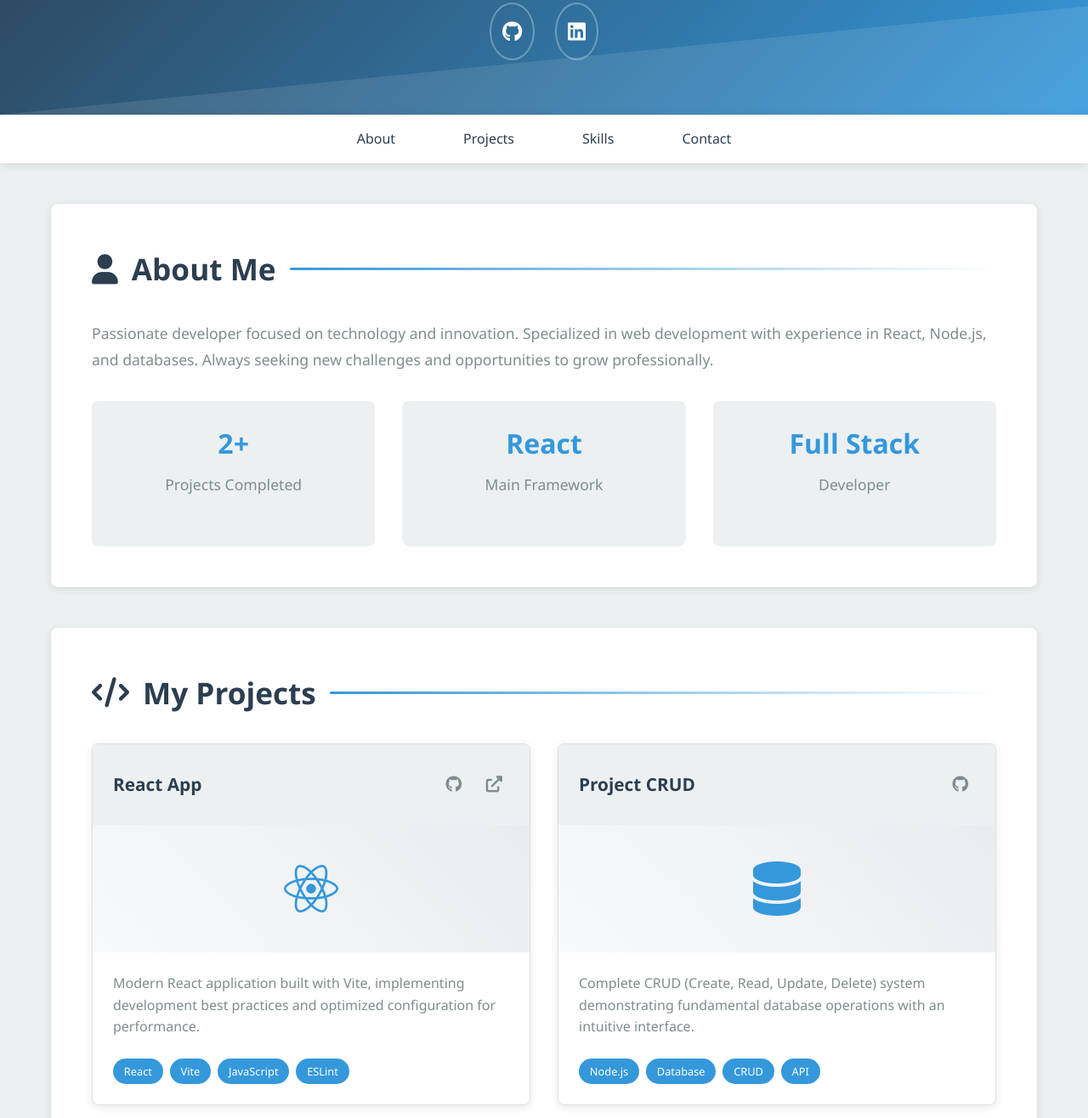
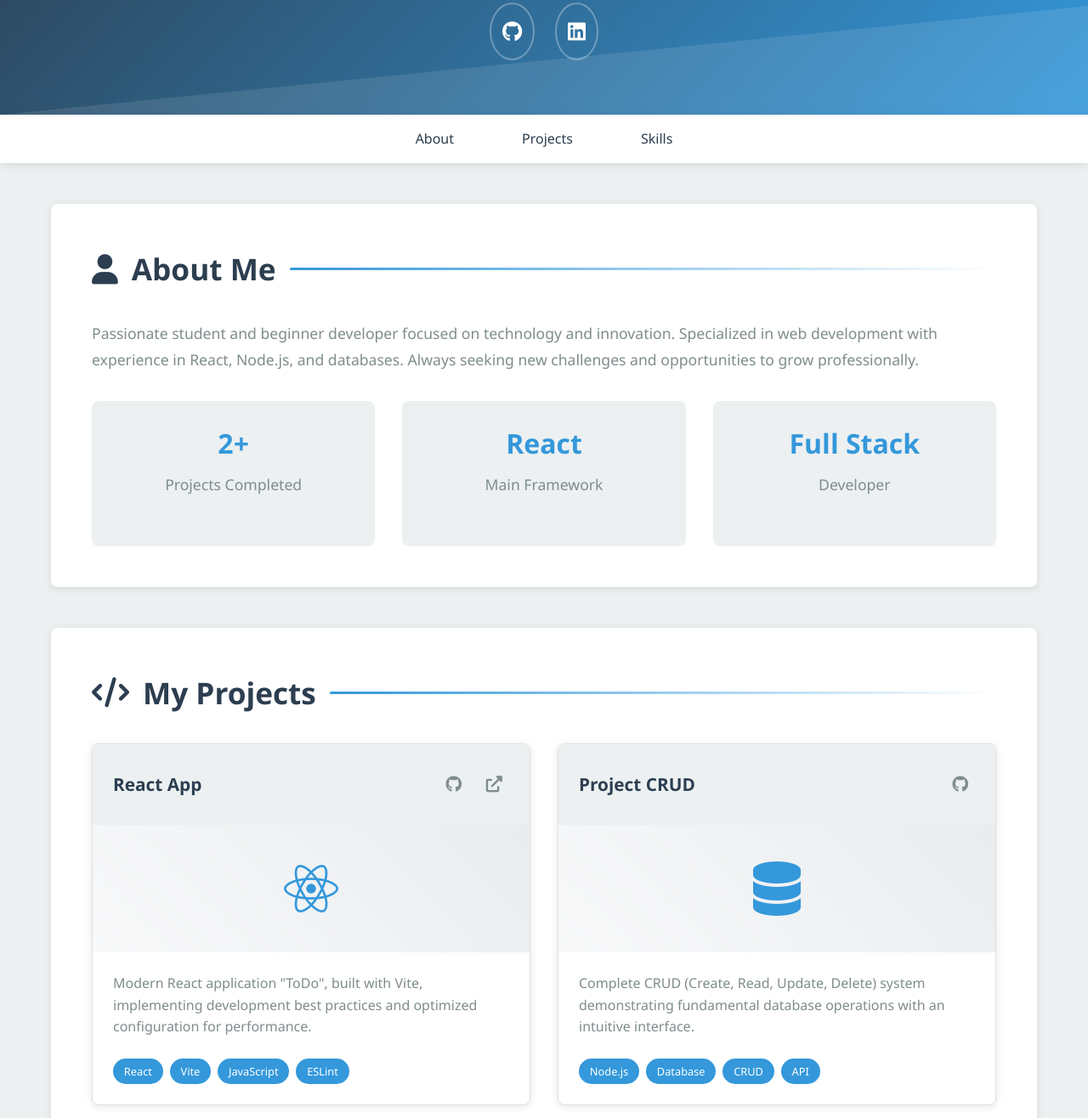
Before and after one commit to PedroPereira10/PedroPereira10.github.io, a plain HTML site: page index.html in a window 1280 px wide. Shown: the part 224-1540 px from the top of the page at 85% size. Drawn offline with Linux system fonts and the light colour scheme.

Commit message:
Update index.html

```diff
--- a/index.html
+++ b/index.html
@@ -29,7 +29,6 @@
                 <li><a href="#about">About</a></li>
                 <li><a href="#projects">Projects</a></li>
                 <li><a href="#skills">Skills</a></li>
-                <li><a href="#contact">Contact</a></li>
             </ul>
         </div>
     </nav>
@@ -38,7 +37,7 @@
         <section id="about" class="section">
             <h2><i class="fas fa-user"></i> About Me</h2>
             <div class="about-content">
-                <p>Passionate developer focused on technology and innovation. Specialized in web development with experience in React, Node.js, and databases. Always seeking new challenges and opportunities to grow professionally.</p>
+                <p>Passionate student and beginner developer focused on technology and innovation. Specialized in web development with experience in React, Node.js, and databases. Always seeking new challenges and opportunities to grow professionally.</p>
                 <div class="stats">
                     <div class="stat">
                         <h3>2+</h3>
@@ -67,7 +66,7 @@
                             <a href="https://github.com/PedroPereira10/React---App" target="_blank" title="View Code">
                                 <i class="fab fa-github"></i>
                             </a>
-                            <a href="#" target="_blank" title="View Demo" class="https://react-app-three-swart.vercel.app/">
+                            <a href="https://react-app-three-swart.vercel.app/" target="_blank" title="View Demo" class="">
                                 <i class="fas fa-external-link-alt"></i>
                             </a>
                         </div>
@@ -77,7 +76,7 @@
                     </div>
                     <div class="project-info">
                         <p class="project-description">
-                            Modern React application built with Vite, implementing development best practices and optimized configuration for performance.
+                            Modern React application "ToDo", built with Vite, implementing development best practices and optimized configuration for performance.
                         </p>
                         <div class="project-tech">
                             <span class="tech-tag">React</span>
```
